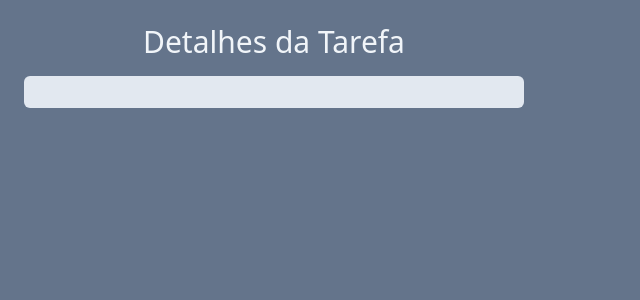
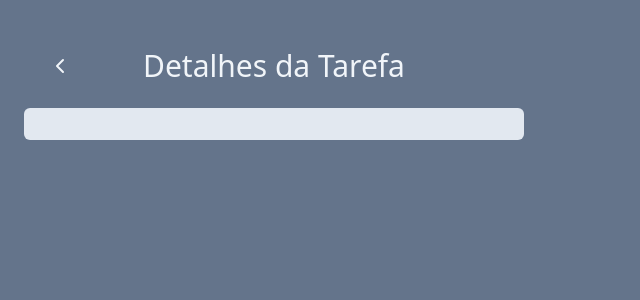
Before and after one commit to JPTirso/Gerenciador_de_Tarefas, a React (Vite) app: page /task in a window 1280 px wide. Shown: the top 300 px of the page, without its empty margins (0-640 px from the left). Built offline with nearby package versions, Linux system fonts and the light colour scheme.

Commit message:
criando o botão de voltar e corrigindo erros na function addTask

```diff
--- a/src/App.jsx
+++ b/src/App.jsx
@@ -48,7 +48,7 @@
       const newtask = {
         id: contador.current,
         title: title,
-        descriptionP: description,
+        description: description,
         isCompleted: false,
       };
       setTasksV([...tasksV, newtask])
--- a/src/components/AddTask.jsx
+++ b/src/components/AddTask.jsx
@@ -15,7 +15,7 @@
       <input
         ref={description}
         type="text"
-        placeholder="Digite a descirção da tarefa"
+        placeholder="Digite a descrição da tarefa"
         className="border border-slate-300 outline-slate-400 px-4 py-2 rounded-md"
       ></input>
       <button
--- a/src/pages/TaskPage.jsx
+++ b/src/pages/TaskPage.jsx
@@ -1,14 +1,22 @@
 import { useSearchParams } from "react-router-dom";
+import { ChevronLeftIcon } from "lucide-react";
+import { useNavigate } from "react-router-dom";
 
 function TaskPage(){
+        const navigate = useNavigate()
         const [SearchParams] = useSearchParams();
         const title = SearchParams.get("title")
-        const description= SearchParams.get("description")
+        const description = SearchParams.get("description")
     return <div className="h-screen w-screen bg-slate-500 p-6">
         <div className="w-[500px] space-y-4">
-                <h1 className="text-3xl text-slate-100 font-bond text-center">
+                <div className="flex justify-center relative m-6">
+                    <button onClick={() => navigate(-1)} className="absolute left-0 top-0 bottom-0 text-slate-100">
+                        <ChevronLeftIcon />
+                    </button>
+                    <h1 className="text-3xl text-slate-100 font-bond text-center">
                   Detalhes da Tarefa
                 </h1>
+                </div>
                 <div className="bg-slate-200 p-4 rounded-md">
                     <h2 className="text-xl font-bold text-slate-600">{title}</h2>
                     <p className=" text-slate-600">{description}</p>
```
